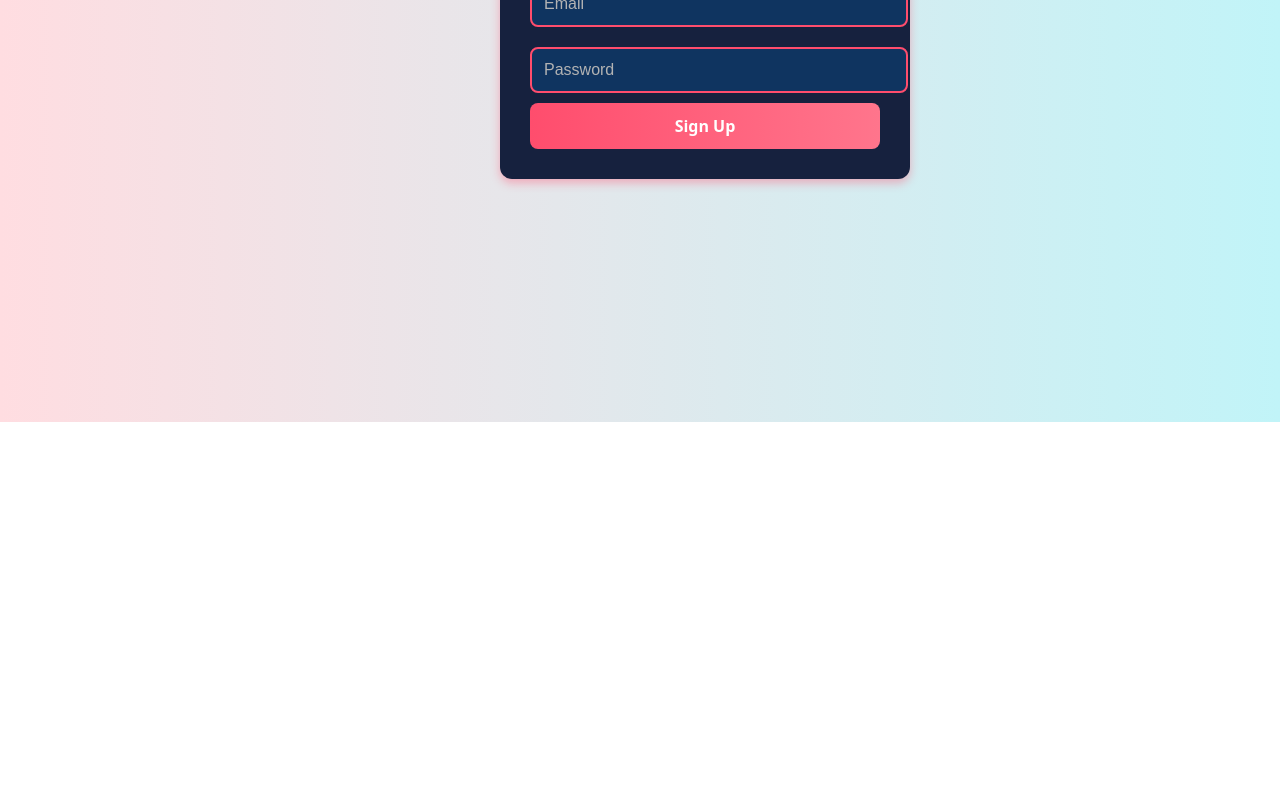
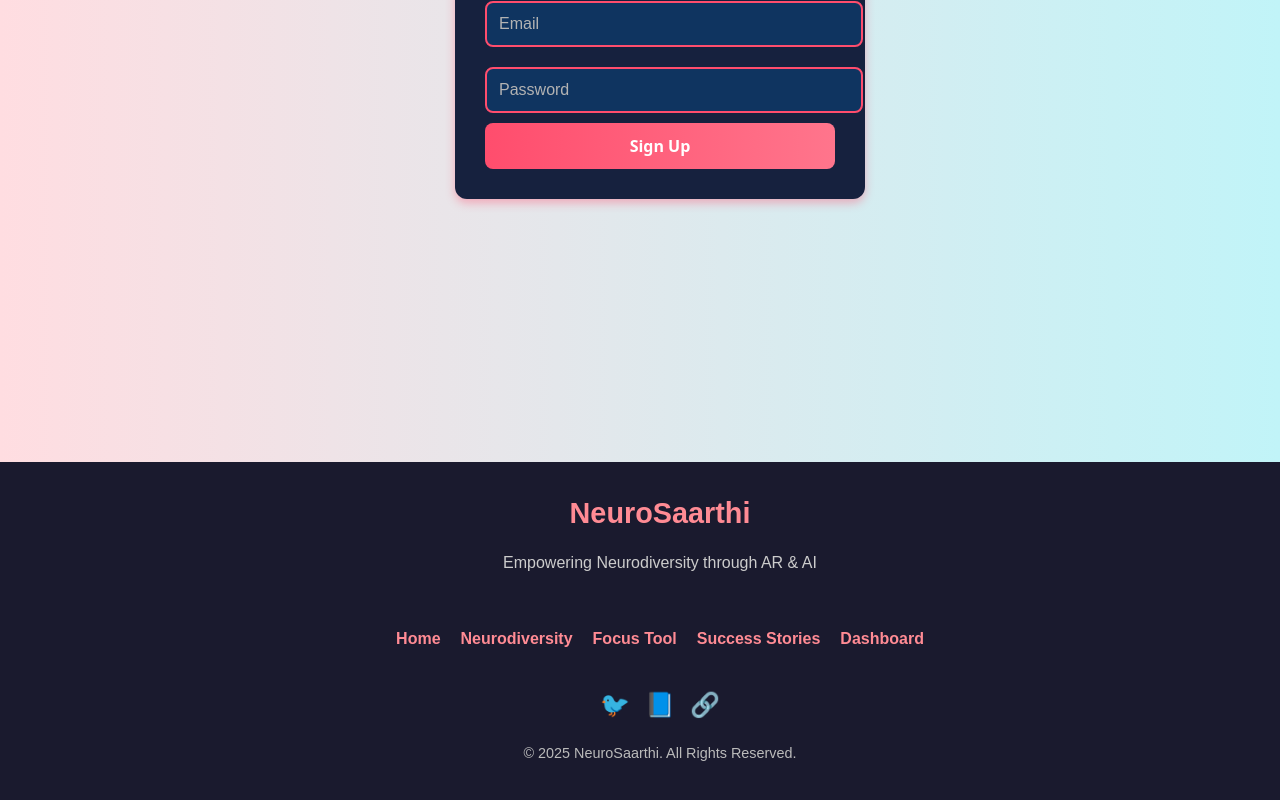
Before and after one commit to Cephei18/NeuroSaarthi, a React (Vite) app: page /signup in a window 1280 px wide. Shown: the part 378-1178 px from the top of the page. Before the commit the page ends 800 px from the top, so only its background shows below. Built offline with nearby package versions, Linux system fonts and the light colour scheme.

Commit message:
Updated feature XYZ

```diff
--- a/src/App.css
+++ b/src/App.css
@@ -134,9 +134,9 @@ html, body {
   background: linear-gradient(to right, #ffdde1, #c1f4f8);
   color: #101113;
   width: 100vw;
-  /* height: 100vh; */
+  height: 75vh;
   text-align: center;
-  /* padding: 90px; */
+  padding-top: 90px;
   font-size: 1.5rem;
 
 }
@@ -691,59 +691,7 @@ html, body {
   border-radius: 50%;
   cursor: pointer;
 }
-.dashboard-container {
-  width: 100vw;
-  margin: auto;
-  padding: 20px;
-  padding-top: 100px;
-  background: linear-gradient(to right, #ffdde1, #c1f4f8);
-  color: #101113;
-  border-radius: 10px;
-  box-shadow: 0px 4px 10px rgba(0, 0, 0, 0.2);
-}
 
-.dashboard-header {
-  font-size: 24px;
-  font-weight: bold;
-  text-align: center;
-  color: #1c3333;
-}
-
-.progress-section {
-  margin-top: 20px;
-}
-
-.progress-bar {
-  width: 100%;
-  background: #ddd;
-  border-radius: 5px;
-  height: 10px;
-}
-
-.progress-fill {
-  height: 100%;
-  background: #0078ff;
-  border-radius: 5px;
-}
-
-.saved-content, .recommendations, .achievements {
-  margin-top: 20px;
-  padding: 10px;
-  background: rgb(215, 181, 199);
-  border-radius: 5px;
-}
-
-.badges {
-  display: flex;
-  gap: 10px;
-}
-
-.badge {
-  background: #ca5379;
-  padding: 5px 10px;
-  border-radius: 5px;
-  font-weight: bold;
-}
 /* Success Stories Section */
 .success-stories {
   text-align: center;
@@ -1045,8 +993,18 @@ ol {
   font-size: 1.1rem;
   margin-bottom: 10px;
 }
-/* 🔹 General Styling */
 
+/* 🔹 Login Container */
+
+/* 🔹 Full Page Centering */
+.login-page {
+  display: flex;
+  justify-content: center;
+  align-items: center;
+  min-height: 100vh; /* Full viewport height */
+  width: 100vw; /* Full viewport width */
+  padding: 20px;
+}
 
 /* 🔹 Login Container */
 .login-container {
@@ -1055,12 +1013,9 @@ ol {
   border-radius: 12px;
   box-shadow: 0px 4px 10px rgba(255, 77, 109, 0.4);
   text-align: center;
-  width: 350px;
-  margin: 0 auto; /* Centering the container */
-  margin-left: 500px;
-
+  width: 100%;
+  max-width: 350px;  /* Ensures it doesn’t get too wide */
 }
-
 
 /* 🔹 Heading */
 .login-container h2 {
@@ -1107,9 +1062,20 @@ ol {
 /* 🔹 Responsive Design */
 @media (max-width: 400px) {
   .login-container {
-      width: 90%;
+    width: 90%;
   }
 }
+
+/* 🔹 Full Page Centering */
+.signup-page {
+  display: flex;
+  justify-content: center;
+  align-items: center;
+  min-height: 100vh; /* Full viewport height */
+  width: 100vw; /* Full viewport width */
+  padding: 20px;
+}
+
 /* 🔹 Signup Container */
 .signup-container {
   background-color: #16213e;  /* Slightly lighter dark blue */
@@ -1117,9 +1083,8 @@ ol {
   border-radius: 12px;
   box-shadow: 0px 4px 10px rgba(255, 77, 109, 0.4);
   text-align: center;
-  width: 350px;
-  margin-left: 500px;
-
+  width: 100%;
+  max-width: 350px;  /* Ensures it doesn’t get too wide */
 }
 
 /* 🔹 Heading */
@@ -1167,6 +1132,173 @@ ol {
 /* 🔹 Responsive Design */
 @media (max-width: 400px) {
   .signup-container {
-      width: 90%;
+    width: 90%;
   }
 }
+
+/* 🔹 Dashboard Container */
+.dashboard-container {
+  display: flex;
+  flex-direction: column;
+  align-items: center;
+  width: 100vw;
+  height: 80vh;
+  /* max-width: 1200px; */
+  margin-top: 200px;
+  /* margin-left: 150px; */
+  /* padding: 20px; */
+}
+
+/* 🔹 Profile Section (Large Standalone Card) */
+.profile-card {
+  display: flex;
+  align-items: center;
+  background: linear-gradient(135deg, #406f9f, #0a3d50); /* Pink Gradient */
+  color: white;
+  width: 100vw;
+  max-width: 800px;
+  border-radius: 12px;
+  padding: 20px;
+  box-shadow: 0px 5px 15px rgba(0, 0, 0, 0.2);
+  margin-bottom: 20px;
+}
+
+.profile-card img {
+  width: 100px;
+  height: 100px;
+  border-radius: 50%;
+  margin-right: 20px;
+  border: 3px solid white;
+}
+
+.profile-details {
+  flex-grow: 1;
+}
+
+.profile-details h2 {
+  margin: 0;
+  font-size: 1.8rem;
+}
+
+.profile-details p {
+  margin: 5px 0;
+}
+
+/* 🔹 Other Sections (Arranged in Grid Below Profile) */
+.dashboard-sections {
+  display: grid;
+  grid-template-columns: repeat(auto-fit, minmax(250px, 1fr));
+  gap: 15px;
+  width: 100vw;
+  max-width: 800px;
+}
+
+/* 🔹 Individual Cards */
+.dashboard-card {
+  background: #1a1a2e;
+  color: white;
+  padding: 15px;
+  border-radius: 10px;
+  text-align: center;
+  box-shadow: 0px 5px 15px rgba(0, 0, 0, 0.2);
+}
+
+.dashboard-card h3 {
+  font-size: 1.3rem;
+  margin-bottom: 10px;
+}
+
+.dashboard-card p {
+  font-size: 1rem;
+}
+
+/* 🔹 Responsive Design */
+@media (max-width: 768px) {
+  .profile-card {
+      flex-direction: column;
+      text-align: center;
+      padding: 15px;
+  }
+
+  .profile-card img {
+      margin-bottom: 10px;
+  }
+
+  .dashboard-sections {
+      grid-template-columns: 1fr; /* Stacks cards on small screens */
+  }
+}
+/* 🔹 Footer Styling */
+.footer {
+  background-color: #1a1a2e; /* Dark Theme */
+  color: #ffffff;
+  text-align: center;
+  padding: 30px 0;
+  font-family: 'Poppins', sans-serif;
+}
+
+/* 🔹 Footer Container */
+.footer-container {
+  display: flex;
+  flex-direction: column;
+  align-items: center;
+  gap: 20px;
+}
+
+/* 🔹 Footer Logo & Tagline */
+.footer-logo h2 {
+  font-size: 1.8rem;
+  color: #ff8b94;
+  margin: 0;
+}
+
+.footer-logo p {
+  font-size: 1rem;
+  color: #cccccc;
+}
+
+/* 🔹 Footer Navigation Links */
+.footer-links {
+  list-style: none;
+  padding: 0;
+  display: flex;
+  gap: 20px;
+}
+
+.footer-links li {
+  display: inline;
+}
+
+.footer-links a {
+  color: #ff8b94;
+  text-decoration: none;
+  font-weight: bold;
+  transition: 0.3s;
+}
+
+.footer-links a:hover {
+  color: #ffffff;
+}
+
+/* 🔹 Social Media Icons */
+.footer-social {
+  display: flex;
+  gap: 15px;
+}
+
+.footer-social a {
+  color: #ff8b94;
+  font-size: 1.5rem;
+  transition: 0.3s;
+}
+
+.footer-social a:hover {
+  color: #ffffff;
+}
+
+/* 🔹 Copyright Notice */
+.footer-bottom {
+  margin-top: 20px;
+  font-size: 0.9rem;
+  color: #bbbbbb;
+}
--- a/src/App.jsx
+++ b/src/App.jsx
@@ -2,23 +2,25 @@ import React from "react";
 import { BrowserRouter as Router, Routes, Route } from "react-router-dom";
 import Home from "./components/Home";
 import Navbar from "./components/Navbar";
+import Dashboard from "./components/Dashboard";
+import Neurodiversity from "./components/Neurodiversity";
 import Dyslexia from "./components/Dyslexia";
 import ADHD from "./components/ADHD";
 import Autism from "./components/Autism";
-import Dashboard from "./components/Dashboard";
-import Neurodiversity from "./components/Neurodiversity";
 import Chatbot from "./components/Chatbot";
+import ChatbotPage from "./components/ChatbotPage";
 import SuccessStories from "./components/SuccessStories";
-import ChatbotPage from "./components/ChatbotPage"; // ✅ Ensure it's imported
-import Certification from "./components/Certification"; // Import Certification
+import Certification from "./components/Certification";
 import FocusExtension from "./components/FocusExtension";
 import Signup from "./components/Signup";
 import Login from "./components/Login";
+import Footer from "./components/Footer"; // ✅ Footer imported at bottom
 
 const App = () => {
   return (
     <Router>
-      <Navbar />
+      <Navbar /> {/* ✅ Navbar at the top */}
+
       <Routes>
         <Route path="/" element={<Home />} />
         <Route path="/dashboard" element={<Dashboard />} />
@@ -27,13 +29,15 @@ const App = () => {
         <Route path="/adhd" element={<ADHD />} />
         <Route path="/autism" element={<Autism />} />
         <Route path="/chatbot" element={<Chatbot />} />
-        <Route path="/chatbot-page" element={<ChatbotPage />} />  {/* ✅ Added the route */}
+        <Route path="/chatbot-page" element={<ChatbotPage />} />
         <Route path="/successstories" element={<SuccessStories />} />
-        <Route path="/certification" element={<Certification />} />  {/* ✅ Added the missing route */}
-        <Route path="/focus-extension" element={<FocusExtension />} /> {/* ✅ Added the route */}
+        <Route path="/certification" element={<Certification />} />
+        <Route path="/focus-extension" element={<FocusExtension />} />
         <Route path="/signup" element={<Signup />} />
         <Route path="/login" element={<Login />} />
       </Routes>
+
+      <Footer /> {/* ✅ Footer at the bottom */}
     </Router>
   );
 };
--- a/src/components/Footer.jsx
+++ b/src/components/Footer.jsx
@@ -0,0 +1,39 @@
+import React from "react";
+import { Link } from "react-router-dom";
+import "../App.css";
+const Footer = () => {
+  return (
+    <footer className="footer">
+      <div className="footer-container">
+        {/* 🔹 Logo & Tagline */}
+        <div className="footer-logo">
+          <h2>NeuroSaarthi</h2>
+          <p>Empowering Neurodiversity through AR & AI</p>
+        </div>
+
+        {/* 🔹 Navigation Links */}
+        <ul className="footer-links">
+          <li><Link to="/">Home</Link></li>
+          <li><Link to="/neurodiversity">Neurodiversity</Link></li>
+          <li><Link to="/focus-extension">Focus Tool</Link></li>
+          <li><Link to="/success-stories">Success Stories</Link></li>
+          <li><Link to="/dashboard">Dashboard</Link></li>
+        </ul>
+
+        {/* 🔹 Social Media Icons */}
+        <div className="footer-social">
+          <a href="https://twitter.com" target="_blank" rel="noopener noreferrer">🐦</a>
+          <a href="https://facebook.com" target="_blank" rel="noopener noreferrer">📘</a>
+          <a href="https://linkedin.com" target="_blank" rel="noopener noreferrer">🔗</a>
+        </div>
+      </div>
+
+      {/* 🔹 Copyright Notice */}
+      <div className="footer-bottom">
+        <p>© 2025 NeuroSaarthi. All Rights Reserved.</p>
+      </div>
+    </footer>
+  );
+};
+
+export default Footer;
--- a/src/components/Login.jsx
+++ b/src/components/Login.jsx
@@ -19,6 +19,7 @@ const Login = () => {
   };
 
   return (
+    <div className="login-page">
     <div className="login-container">
       <h2>Login</h2>
       <form onSubmit={handleLogin}>
@@ -27,6 +28,8 @@ const Login = () => {
         <button type="submit">Login</button>
       </form>
     </div>
+  </div>
+
   );
 };
 
--- a/src/components/Signup.jsx
+++ b/src/components/Signup.jsx
@@ -19,6 +19,7 @@ const Signup = () => {
   };
 
   return (
+    <div className="signup-page">
   <div className="signup-container">
     <h2>Sign Up</h2>
     <form onSubmit={handleSignup}>
@@ -27,6 +28,8 @@ const Signup = () => {
       <button type="submit">Sign Up</button>
     </form>
   </div>
+</div>
+
   );
 };
 
```
Also changed, not shown: src/components/Dashboard.jsx (+21 -32 lines). Lines whose indentation alone changed are shown as unchanged.
